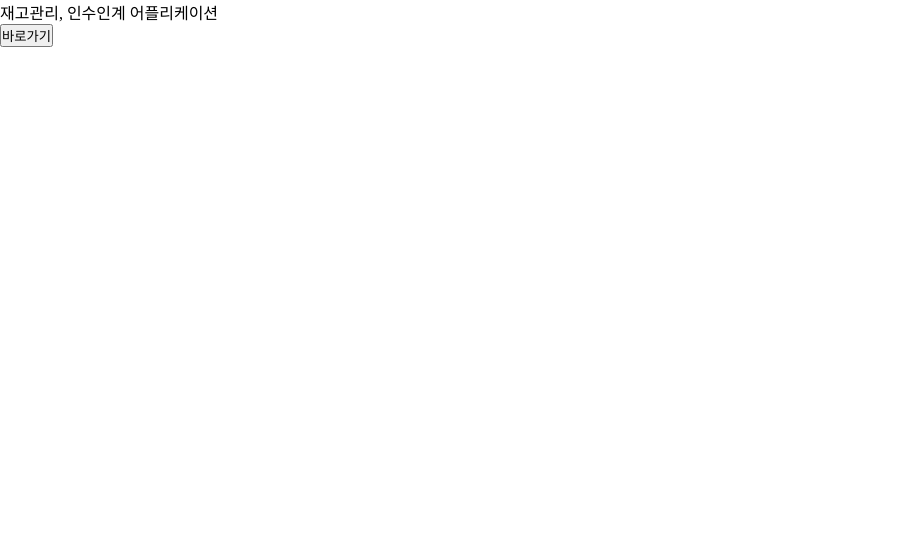
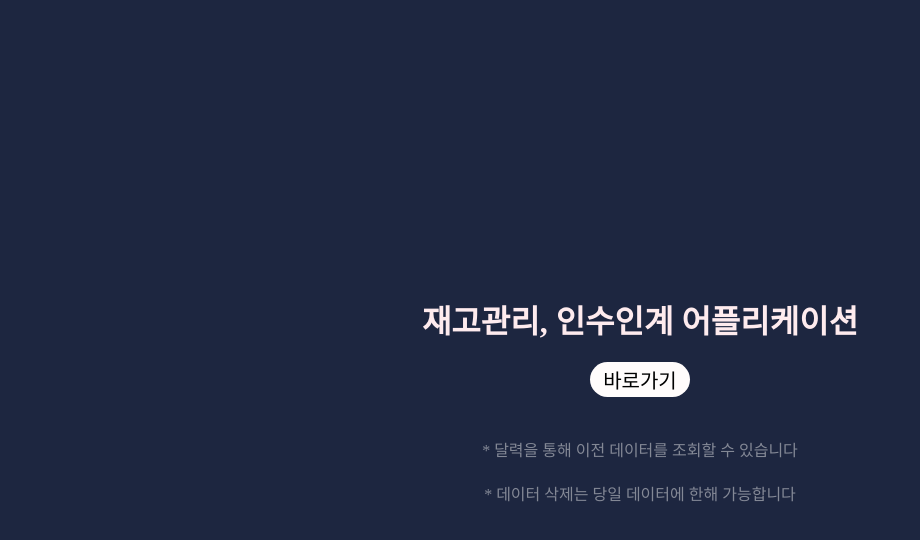
Before and after one commit to AngryDoggaebi/Inventory-Management, a Next.js app: page / in a window 1280 px wide. Shown: the top 540 px of the page, without its empty margins (0-920 px from the left). Built offline with nearby package versions, Linux system fonts and the light colour scheme.

Commit message:
mainpage css 수정

```diff
--- a/pages/index.js
+++ b/pages/index.js
@@ -2,12 +2,16 @@ import Link from 'next/link';
 
 const index = () => {
   return (
-    <div>
-      <div>재고관리, 인수인계 어플리케이션</div>
-      <Link href={'/inventory'}>
-        <button>바로가기</button>
-      </Link>
-    </div>
+    <main>
+      <div className="home">
+        <h1 className="home-title">재고관리, 인수인계 어플리케이션</h1>
+        <Link href={'/inventory'}>
+          <button className="home-button">바로가기</button>
+        </Link>
+        <span>* 달력을 통해 이전 데이터를 조회할 수 있습니다</span>
+        <span>* 데이터 삭제는 당일 데이터에 한해 가능합니다</span>
+      </div>
+    </main>
   );
 };
 
--- a/styles/globals.css
+++ b/styles/globals.css
@@ -1,4 +1,19 @@
 :root {
+  --main-blue: rgb(29, 38, 64);
+  --main-pink: rgb(254, 235, 238);
+  --main-grey: #eeeeee7d;
+  --main-white: #fffcfc;
+
+  /* 테이블 컬러 */
+  --sub-pink-a: rgb(255, 244, 241);
+  --sub-pink-b: rgb(255, 248, 248);
+
+  /* 테이블 충분 부족 없음 표시 컬러 */
+  --point-skyblue: skyblue;
+  --point-red: rgb(253, 217, 217);
+  --point-green: rgb(213, 226, 213);
+  --point-yellow: rgb(247, 243, 211);
+
 }
 
 * {
@@ -12,7 +27,42 @@ main {
   justify-content: center;
   align-items: center;
   height: 100vh;
-  background-color: rgb(29, 38, 64);
+  background-color: var(--main-blue);
+}
+
+/* home 페이지 관련 ------------------------*/
+
+.home {
+  display: flex;
+  flex-flow: column;
+  justify-content: center;
+  align-items: center;
+  gap: 20px;
+
+  & > span:nth-child(3) {
+    margin-top: 20px;
+  }
+
+  & > span {
+    color: var(--main-grey);
+  }
+}
+
+.home-title {
+  color: var(--main-pink);
+}
+
+.home-button {
+  cursor: pointer;
+  border: none;
+  background-color: var(--main-white);
+  font-size: 20px;
+  width: 100px;
+  height: 35px;
+  border-radius: 25px 25px;
+}
+.home-button:hover {
+  background-color: var(--main-pink);
 }
 
 /* 테이블 관련 -----------------------------*/
@@ -26,7 +76,7 @@ table {
 
 .fixturenameTable {
   height: 386px;
-  border-right: 2px solid #eeeeee7d;
+  border-right: 2px solid var(--main-grey);
   width: 200px;
 }
 
@@ -36,7 +86,7 @@ table {
 
 th,
 td {
-  border: 1px solid #fffcfc;
+  border: 1px solid var(--main-white);
   padding: 5px;
   font-size: 14px;
   /*  테이블 크기 고정 */
@@ -58,6 +108,10 @@ td {
   & > span {
     font-size: 10px;
   }
+}
+.edit-delete-button:hover{
+  background-color: var(--sub-pink-b);
+  border-radius: 25px 25px;
 }
 
 /* 입력, 수정 submit 버튼 --------------------*/
@@ -81,37 +135,37 @@ td {
 /* 컬러 팔레트 ------------------------------*/
 
 #edit-date {
-  background-color: skyblue;
+  background-color: var(--point-skyblue);
 }
 
 .red-color {
-  background-color: rgb(253, 217, 217);
+  background-color: var(--point-red);
 
 }
 .green-color {
-  background-color: rgb(213, 226, 213);
+  background-color: var(--point-green);
 
 }
 .yellow-color {
-  background-color: rgb(247, 243, 211);
+  background-color: var(--point-yellow);
 }
 
 .grey-color {
-  background-color: #eeeeee7d;
+  background-color: var(--main-grey);
 }
 
 .table-color-a {
-  background-color: rgb(255, 244, 241);
+  background-color: var(--sub-pink-a);
 }
 
 .table-color-b {
-  background-color:rgb(255, 248, 248);
+  background-color: var(--sub-pink-b);
 }
 
 .daily_data_wrapper {
   display: flex;
   flex-flow: column;
-  background-color: rgb(254, 235, 238);
+  background-color: var(--main-pink);
   justify-content: center;
   align-items: center;
   min-width: 800px;
@@ -141,7 +195,7 @@ td {
 
   & > input {
     padding: 12px 10px;
-    border: 1px solid #fffcfc;
+    border: 1px solid var(--main-white);
   }
 }
 
@@ -149,7 +203,7 @@ td {
 
 .daily_post_wrapper {
   display: flex;
-  background-color: rgb(254, 235, 238);
+  background-color: var(--main-pink);
   justify-content: center;
   align-items: center;
   min-width: 300px;
```
